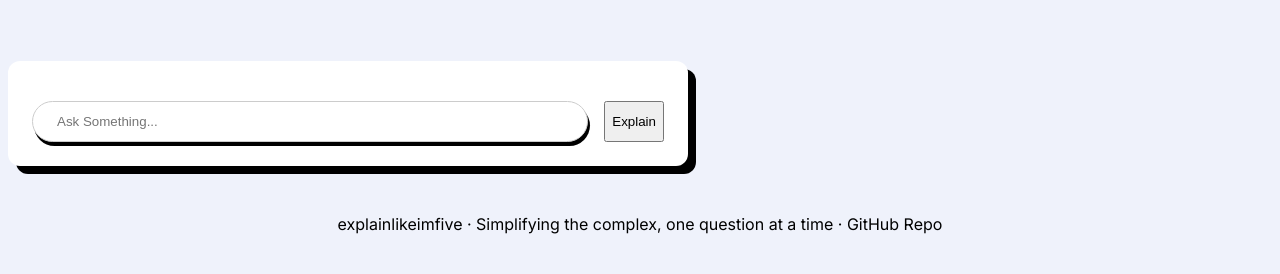
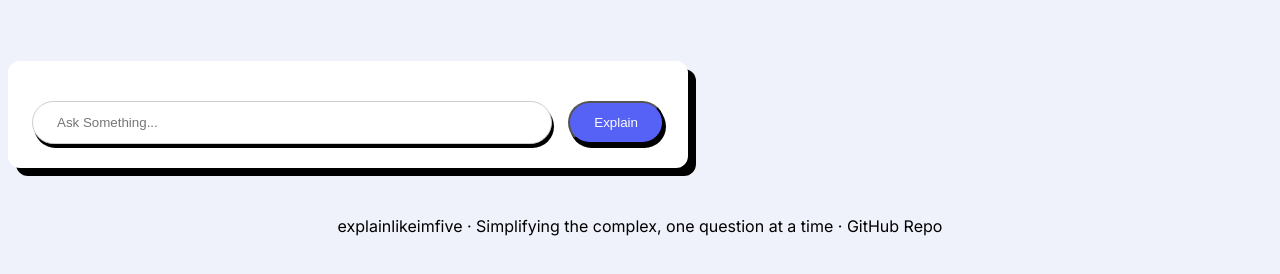
Before and after one commit to ebinjosey/eli5, a plain HTML site: page index.html in a window 1280 px wide. Shown: the part 72-346 px from the top of the page. Drawn offline with Linux system fonts and the light colour scheme.

Commit message:
Update styles.css

```diff
--- a/styles.css
+++ b/styles.css
@@ -74,6 +74,14 @@ body {
     width: 100%;
 }
 
+#send-btn {
+    padding: 0.75rem 1.5rem;
+    background-color:var(--primary);
+    color: var(--white);
+    border-radius: 25px;
+    box-shadow: 2px 4px #000000;
+    cursor: pointer;
+}
 
 /* FOOTER */
 .site-footer {
```
